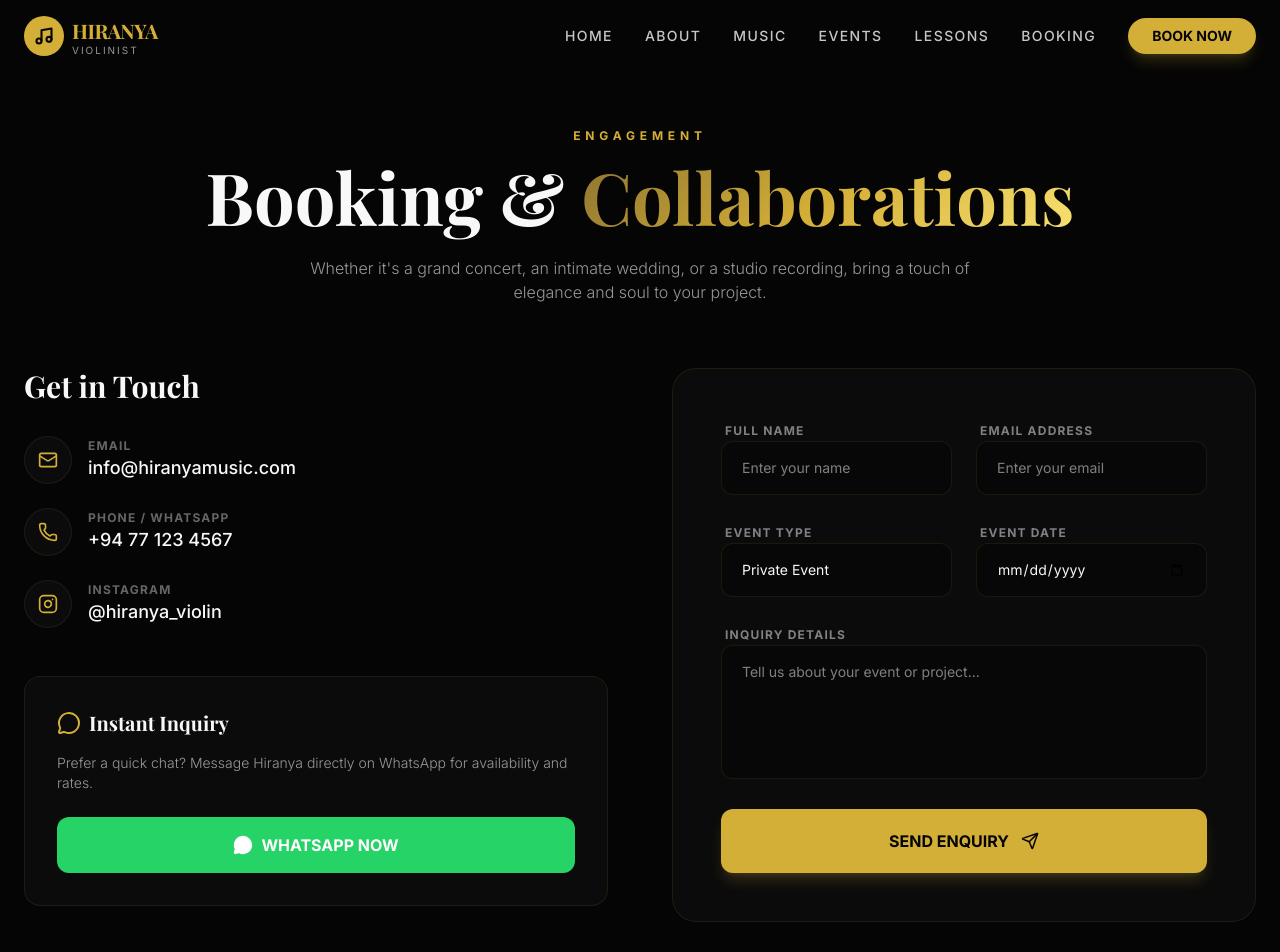
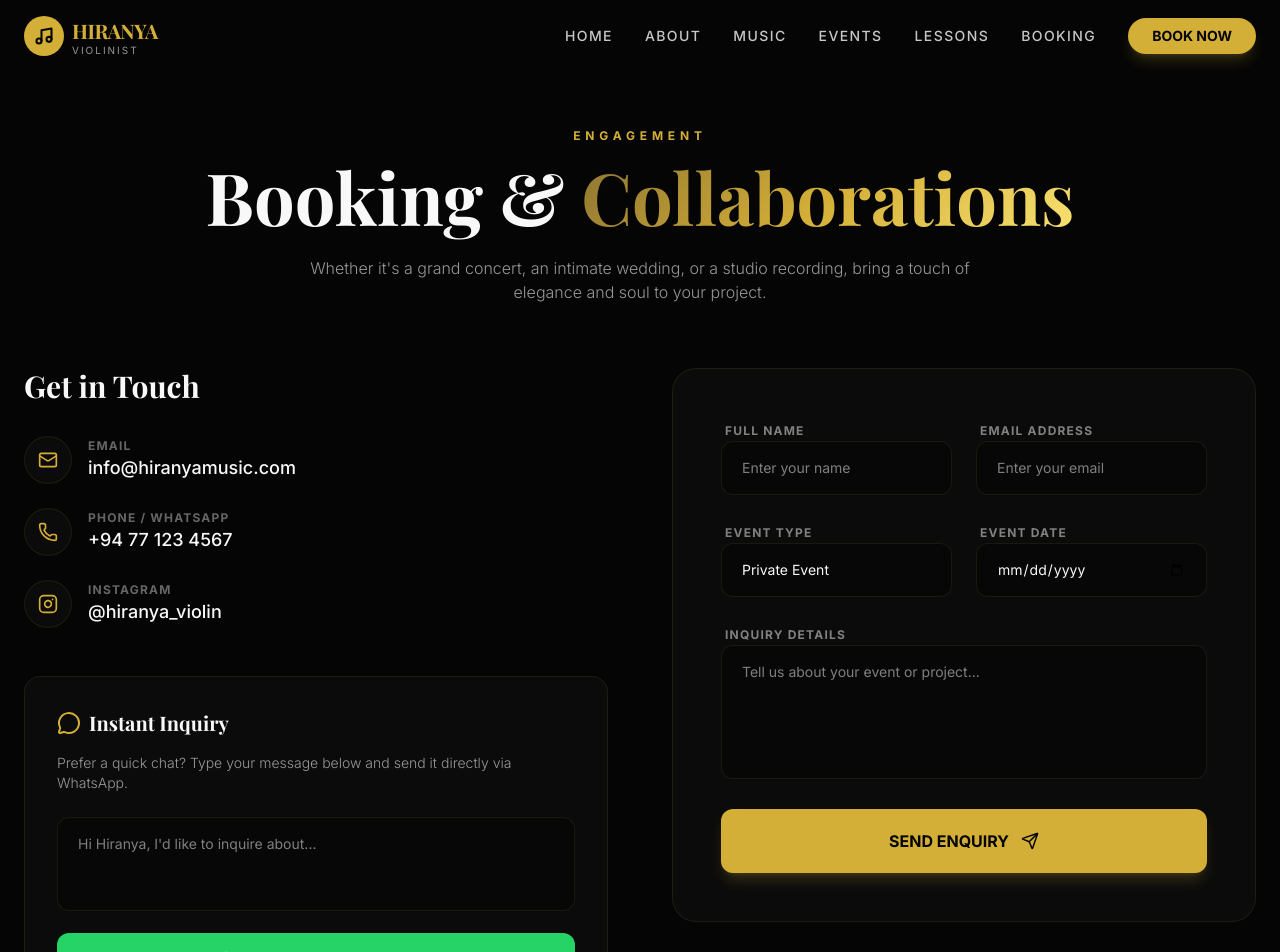
Before and after one commit to hiranyaviolin/hiranya-thathsarani, a Next.js app in the folder hiranya-music/: page /booking in a window 1280 px wide. Shown: the top 952 px of the page. Built offline with nearby package versions, Linux system fonts and the light colour scheme; a web font is replaced by a local one.

Commit message:
Instant Inquiry section to add a message input that pre-fills the WhatsApp message.

```diff
--- a/hiranya-music/src/app/booking/page.tsx
+++ b/hiranya-music/src/app/booking/page.tsx
@@ -13,6 +13,8 @@ export default function BookingPage() {
         date: '',
         message: ''
     });
+
+    const [whatsAppMessage, setWhatsAppMessage] = useState('');
 
     const handleSubmit = (e: React.FormEvent) => {
         e.preventDefault();
@@ -98,16 +100,23 @@ export default function BookingPage() {
                                 <span>Instant Inquiry</span>
                             </h3>
                             <p className="text-foreground/60 text-sm mb-6 font-light">
-                                Prefer a quick chat? Message Hiranya directly on WhatsApp for availability and rates.
+                                Prefer a quick chat? Type your message below and send it directly via WhatsApp.
                             </p>
+                            <textarea
+                                rows={3}
+                                className="w-full bg-background/50 border border-gold-primary/10 rounded-xl px-5 py-4 text-sm focus:outline-none focus:border-gold-primary transition-all resize-none mb-4"
+                                placeholder="Hi Hiranya, I'd like to inquire about..."
+                                value={whatsAppMessage}
+                                onChange={(e) => setWhatsAppMessage(e.target.value)}
+                            />
                             <a
-                                href="https://wa.me/94724392750"
+                                href={`https://wa.me/94724392750${whatsAppMessage.trim() ? `?text=${encodeURIComponent(whatsAppMessage.trim())}` : ''}`}
                                 target="_blank"
                                 rel="noopener noreferrer"
                                 className="inline-flex items-center justify-center w-full bg-[#25D366] hover:bg-[#128C7E] text-white font-bold py-4 rounded-xl space-x-2 transition-all"
                             >
                                 <MessageCircle size={20} fill="white" />
-                                <span>WHATSAPP NOW</span>
+                                <span>SEND VIA WHATSAPP</span>
                             </a>
                         </div>
                     </motion.div>
```
